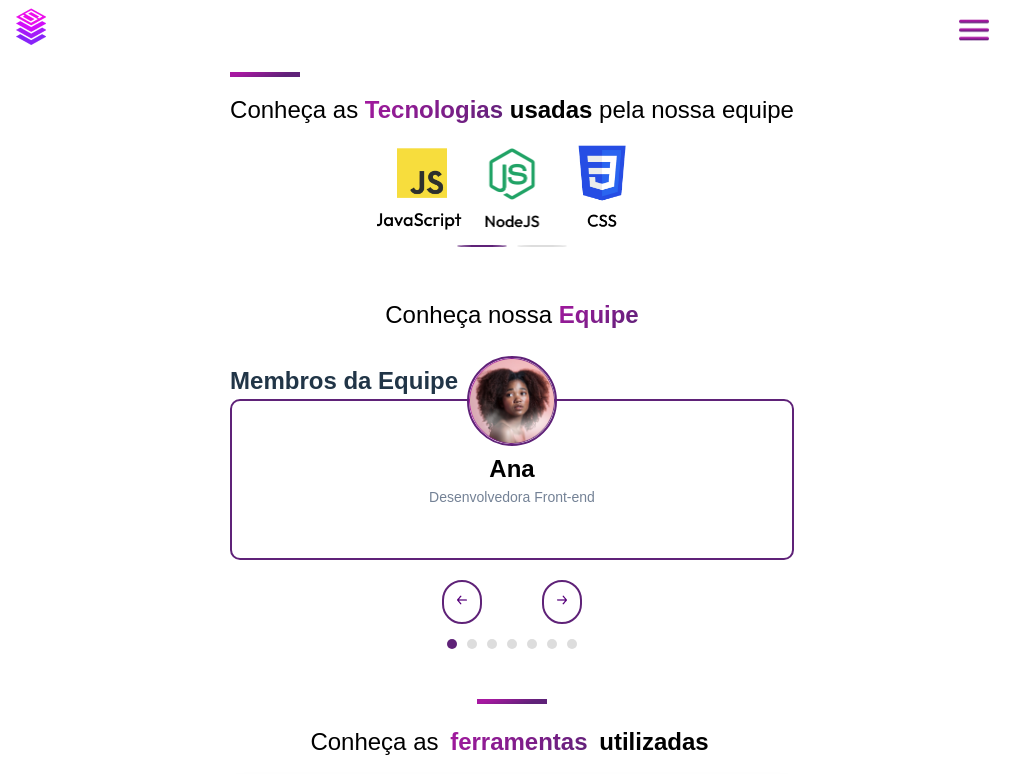
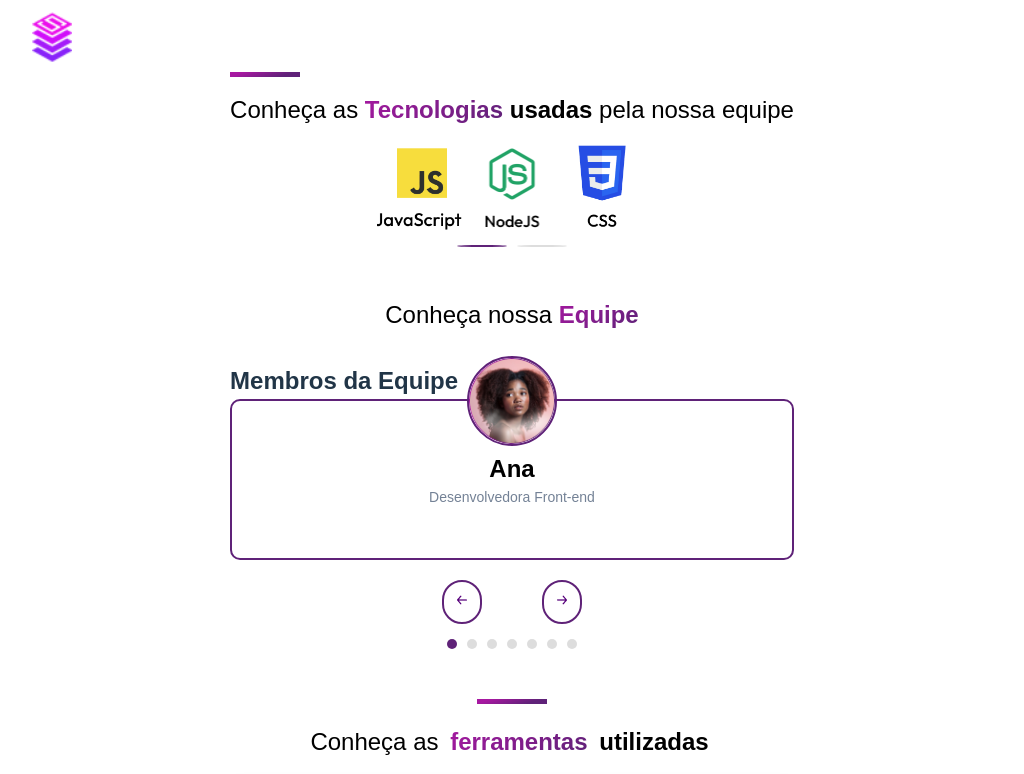
Before and after one commit to Tevezx/stacksite, a React (Vite) app: page /stacksite/equipe in a window 1024 px wide. Shown: the top 774 px of the page. Built offline with nearby package versions, Linux system fonts and the light colour scheme.

Commit message:
Adicionando resposividade ao Header

```diff
--- a/Components/Header/Header.jsx
+++ b/Components/Header/Header.jsx
@@ -17,20 +17,27 @@ export default function Header() {
                 <div className="logo-container">
                     <Link to="/stacksite"><img className='logo' src={logotipo} alt='Logo' /></Link>
                 </div>
-                <div className="menu-toggle-container">
+                <div className='menu-toggle-container'>
                     <button className='menu-toggle' onClick={toggleMenu}>
-                        <img src={menuIcon} alt='Menu Icon'/>
+                        <img src={menuIcon} alt='Menu Icon' />
                     </button>
                 </div>
                 {isOpen && (
-                    <div className='menu'>
+                    <div className='mobile-menu'>
                         <Link to="/" onClick={toggleMenu}>Home</Link>
                         <Link to="/empresa" onClick={toggleMenu}>Sobre Nossa Empresa</Link>
                         <Link to="/equipe" onClick={toggleMenu}>Nossa Equipe</Link>
                         <Link to="/solucoes" onClick={toggleMenu}>Soluções</Link>
-                        <Link to="/contato" onClick={toggleMenu}>Contato</Link>
+                        <Link to="/contato" className="contato-mobile" onClick={toggleMenu}>Contato</Link>
                     </div>
                 )}
+                <div className='desktop-menu'>
+                    <Link to="/" className="link-desktop">Home</Link>
+                    <Link to="/empresa" className="link-desktop">Sobre Nossa Empresa</Link>
+                    <Link to="/equipe" className="link-desktop">Nossa Equipe</Link>
+                    <Link to="/solucoes" className="link-desktop">Soluções</Link>
+                    <Link to="/contato" className="contato-desktop">Contato</Link>
+                </div>
             </nav>
         </header>
     );
--- a/Style/Header/Header.css
+++ b/Style/Header/Header.css
@@ -7,8 +7,9 @@
 
 :root {
     --main-color: #FFF;
-    --cinza-claro: #8E8E8E;
+    --cinza-claro: #4A5568;
     --roxo: #A718A1;
+    --roxo-escuro: #5F2278;
 }
 
 body {
@@ -26,6 +27,7 @@ body {
     position: fixed;
     top: 0;
     z-index: 1000;
+    transition: margin-top 0.3s;
 }
 
 .logo-container {
@@ -56,16 +58,8 @@ body {
     height: auto;
 }
 
-.menu {
-    display: flex;
-    flex-direction: column;
-    position: absolute;
-    background-color: var(--main-color);
-    top: 60px;
-    left: 0;
-    width: 100vw;
-    padding: 10px;
-    z-index: 1001;
+.mobile-menu {
+    display: none;
 }
 
 .menu a {
@@ -77,7 +71,136 @@ body {
     border-radius: 4px;
 }
 
-.menu a:hover {
-    background-color: var(--main-color);
-    color: var(--roxo);
+@media screen and (max-width: 1024px) {
+    .desktop-menu {
+        display: none;
+    }
+
+    .mobile-menu {
+        display: flex;
+        flex-direction: column;
+        position: absolute;
+        background-color: var(--main-color);
+        top: 60px;
+        left: 0;
+        width: 100vw;
+        padding: 10px;
+        z-index: 1001;
+        animation: fadeIn 0.5s ease-in-out;
+    }
+
+    .mobile-menu a {
+        text-align: center;
+        padding: 15px;
+        color: var(--cinza-claro);
+        border-radius: 4px;
+        transition: color 0.3s ease-in-out;
+    }
+
+    .mobile-menu a:hover {
+        color: var(--roxo);
+    }
+
+    @keyframes fadeIn {
+        from {
+            opacity: 0;
+            transform: translateY(-20px);
+        }
+        to {
+            opacity: 1;
+            transform: translateY(0);
+        }
+    }
 }
+
+@media screen and (min-width: 1024px) {
+    .navbar {
+        padding: 1rem 2rem;
+        justify-content: center;
+        margin-top: 10px;
+    }
+
+    .logo-container {
+        margin-right: 2rem;
+    }
+
+    .logo {
+        width: 40px;
+    }
+
+    .menu-toggle {
+        display: none;
+    }
+
+    .desktop-menu {
+        display: flex;
+        flex-direction: row;
+        justify-content: center;
+        align-items: center;
+        gap: 2rem;
+        animation: slideIn 0.5s ease-in-out;
+    }
+
+    .desktop-menu .link-desktop {
+        display: flex;
+        align-items: center;
+        justify-content: center;
+        padding: 0px 20px;
+        color: var(--cinza-claro);
+        font-size: 16px;
+        transition: background-color 0.3s ease-in-out, border-bottom 0.3s ease-in-out;
+    }
+
+    .desktop-menu .link-desktop:hover {
+        color: var(--roxo);
+        border-bottom: 2px solid var(--roxo);
+    }
+
+    .contato-desktop {
+        background: linear-gradient(to left, #5F2278, #A718A1);
+        color: #FFF;
+        border-radius: 100px;
+        padding: 15px 25px;
+        border: none;
+        cursor: pointer;
+        font-size: 16px;
+        transition: background-color 0.3s ease-in-out, transform 0.3s ease-in-out;
+    }
+
+    .contato-desktop:hover {
+        color: var(--main-color);
+        transform: scale(1.1);
+    }
+
+    @keyframes slideIn {
+        from {
+            opacity: 0;
+            transform: translateX(-20px);
+        }
+        to {
+            opacity: 1;
+            transform: translateX(0);
+        }
+    }
+}
+
+    @media screen and (min-width: 1440px) {
+        .navbar {
+            padding: 1rem 3rem;
+            margin-top: 30px;
+        }
+
+        .logo{
+            width: 50px;
+        }
+
+        .desktop-menu .link-desktop {
+            padding: 10px 30px;
+            font-size: 18px;
+        }
+
+        .contato-desktop {
+            font-size: 18px;
+            padding: 10px 50px;
+        }
+    }
```
